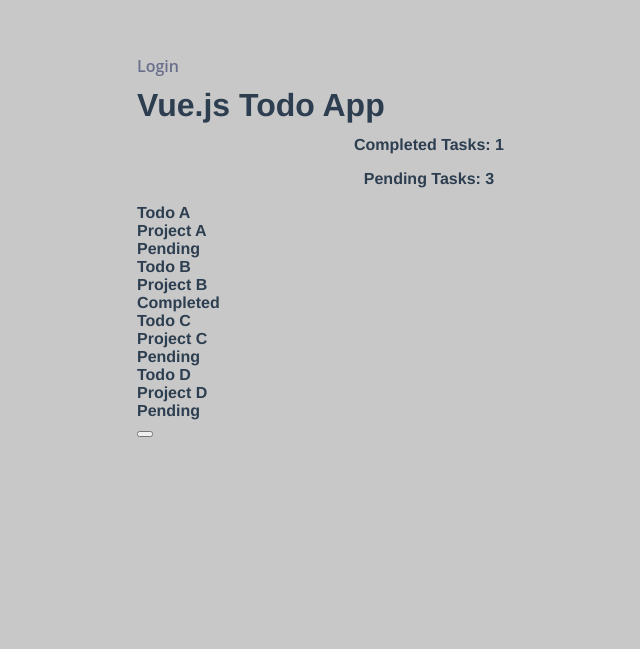
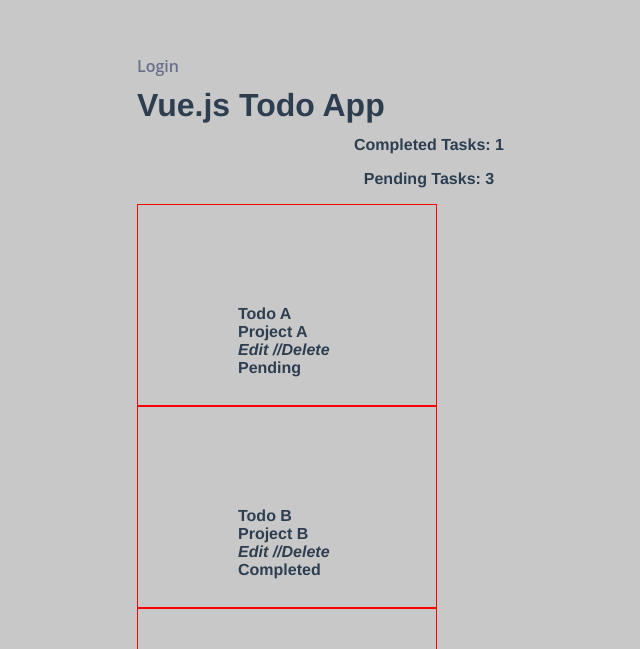
Before and after one commit to minhtp6/demo--a, a Vue app: page /Home in a window 1280 px wide. Shown: the part 151-800 px from the top of the page, without its empty margins (551-1191 px from the left). Built offline with nearby package versions, Linux system fonts and the light colour scheme.

Commit message:
add delete and edit

```diff
--- a/src/components/CreateTodo.vue
+++ b/src/components/CreateTodo.vue
@@ -1,7 +1,7 @@
 <template>
   <div class='ui basic content center aligned segment'>
     <button class='ui basic button icon' v-on:click="openForm" v-show="!isCreating">
-      <i class='plus icon'></i>
+      <i class='plus icon'>+</i>
     </button>
     <div class='ui centered card' v-show="isCreating">
       <div class='content'>
@@ -61,3 +61,9 @@
   },
 };
 </script>
+<style scope>
+div.ui form{
+  padding: 100px;
+  border: 2px solid blue;
+}
+</style>
--- a/src/components/TodoList.vue
+++ b/src/components/TodoList.vue
@@ -1,46 +1,69 @@
 <template>
   <div>
-    <p class="tasks">Completed Tasks: {{todos.filter(todo => {return todo.done === true}).length}}</p>
-    <p class="tasks">Pending Tasks: {{todos.filter(todo => {return todo.done === false}).length}}</p>
+    <p class="tasks">
+      Completed Tasks:
+      {{
+        todos.filter((todo) => {
+          return todo.done === true;
+        }).length
+      }}
+    </p>
+    <p class="tasks">
+      Pending Tasks:
+      {{
+        todos.filter((todo) => {
+          return todo.done === false;
+        }).length
+      }}
+    </p>
     <!-- <todo v-for= 'todo in todos' v-bind:key="todo" v-on:deleteTodo="deleteTodo" v-on:completeTodo="completeTodo"> </todo> -->
-    <div class='ui centered card' v-for= 'todo in todos' v-bind:key="todo" v-on:deleteTodo="deleteTodo" v-on:completeTodo="completeTodo">
+    <div class="card" v-for="todo in todos" v-bind:key="todo">
       <div class="content" v-show="!isEditing">
-      <div class='header'>
+        <div class="header">
           {{ todo.title }}
         </div>
-      <div class='meta'>
+        <div class="meta">
           {{ todo.project }}
         </div>
-      <div class='extra content'>
-          <span class='right floated edit icon' v-on:click="showForm">
-          <i class='edit icon'></i>
+        <div class="extra content">
+          <span class="right" v-on:click="showForm">
+            <i class="edit icon">Edit </i>
           </span>
-        <span class='right floated trash icon' v-on:click="deleteTodo(todo)">
-          <i class='trash icon'></i>
+          <i>//</i>
+          <span class="right" v-on:click="deleteTodo(todo)">
+            <i class="trash icon">Delete</i>
           </span>
         </div>
       </div>
       <div class="content" v-show="isEditing">
-      <div class='ui form'>
-        <div class='field'>
+        <div class="ui form">
+          <div class="field">
             <label>Title</label>
-          <input type='text' v-model="todo.title" >
+            <input type="text" v-model="todo.title" />
           </div>
-        <div class='field'>
+          <div class="field">
             <label>Project</label>
-          <input type='text' v-model="todo.project" >
+            <input type="text" v-model="todo.project" />
           </div>
-        <div class='ui two button attached buttons'>
-          <button class='ui basic blue button' v-on:click="hideForm">
+          <div class="ui two button attached buttons">
+            <button class="ui basic blue button" v-on:click="hideForm">
               Close X
             </button>
           </div>
         </div>
       </div>
-    <div class='ui bottom attached green basic button' v-show="!isEditing &&todo.done" disabled>
+      <div
+        class="ui bottom attached green basic button"
+        v-show="!isEditing && todo.done"
+        disabled
+      >
         Completed
       </div>
-    <div class='ui bottom attached red basic button' v-on:click="completeTodo(todo)" v-show="!isEditing && !todo.done">
+      <div
+        class="ui bottom attached red basic button"
+        v-on:click="completeTodo(todo)"
+        v-show="!isEditing && !todo.done"
+      >
         Pending
       </div>
     </div>
@@ -48,11 +71,11 @@
 </template>
 
 <script type = "text/javascript" >
-import sweetalert from 'sweetalert';
+import sweetalert from "sweetalert";
 // import Todo from './Todo.vue';
 
 export default {
-  props: ['todos'],
+  props: ["todos"],
   components: {
     //  Todo
   },
@@ -63,27 +86,22 @@
   },
   methods: {
     deleteTodo(todo) {
-      sweetalert({
-        title: 'Are you sure?',
-        text: 'This To-Do will be permanently deleted!',
-        type: 'warning',
-        showCancelButton: true,
-        confirmButtonColor: '#DD6B55',
-        confirmButtonText: 'Yes, delete it!',
-        closeOnConfirm: false,
-      },
-      () => {
       const todoIndex = this.todos.indexOf(todo);
       this.todos.splice(todoIndex, 1);
-        this.$emit('delete-todo', todo);
-        sweetalert('Deleted!', 'Your To-Do has been deleted.', 'success');
-      });
+      this.$emit("delete-todo", todo);
+      sweetalert("Deleted!", "Your To-Do has been deleted.", "success");
     },
     completeTodo(todo) {
       const todoIndex = this.todos.indexOf(todo);
       this.todos[todoIndex].done = true;
-      this.$emit('complete-todo', todo);
-      sweetalert('Success!', 'To-Do completed!', 'success');
+      this.$emit("complete-todo", todo);
+      sweetalert("Success!", "To-Do completed!", "success");
+    },
+    showForm() {
+      this.isEditing = true;
+    },
+    hideForm() {
+      this.isEditing = false;
     },
   },
 };
@@ -93,4 +111,10 @@
 p.tasks {
   text-align: center;
 }
+div.card {
+  width: 300px;
+  height: 100px;
+  padding: 100px;
+  border: 1px solid red;
+}
 </style>
```
Lines whose indentation alone changed are shown as unchanged.
